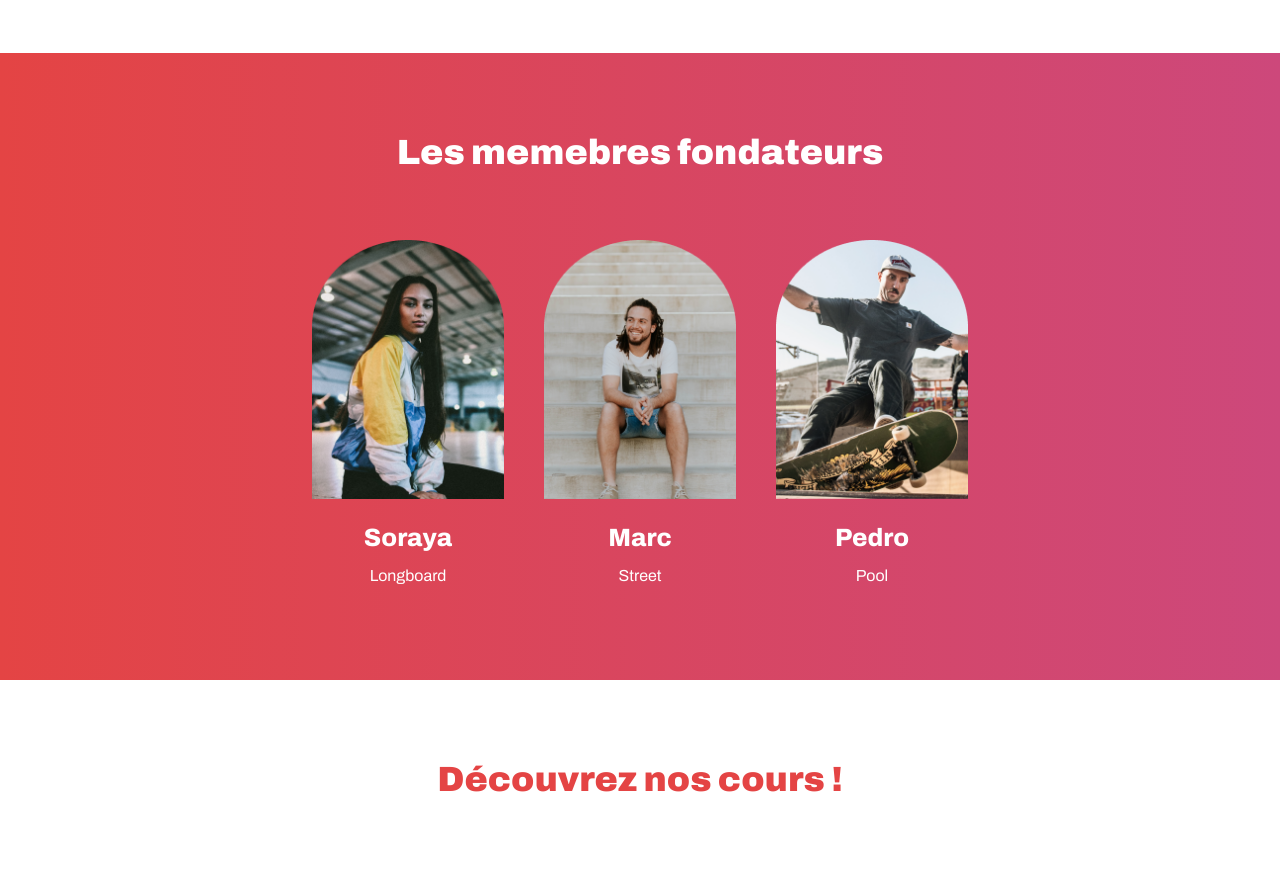
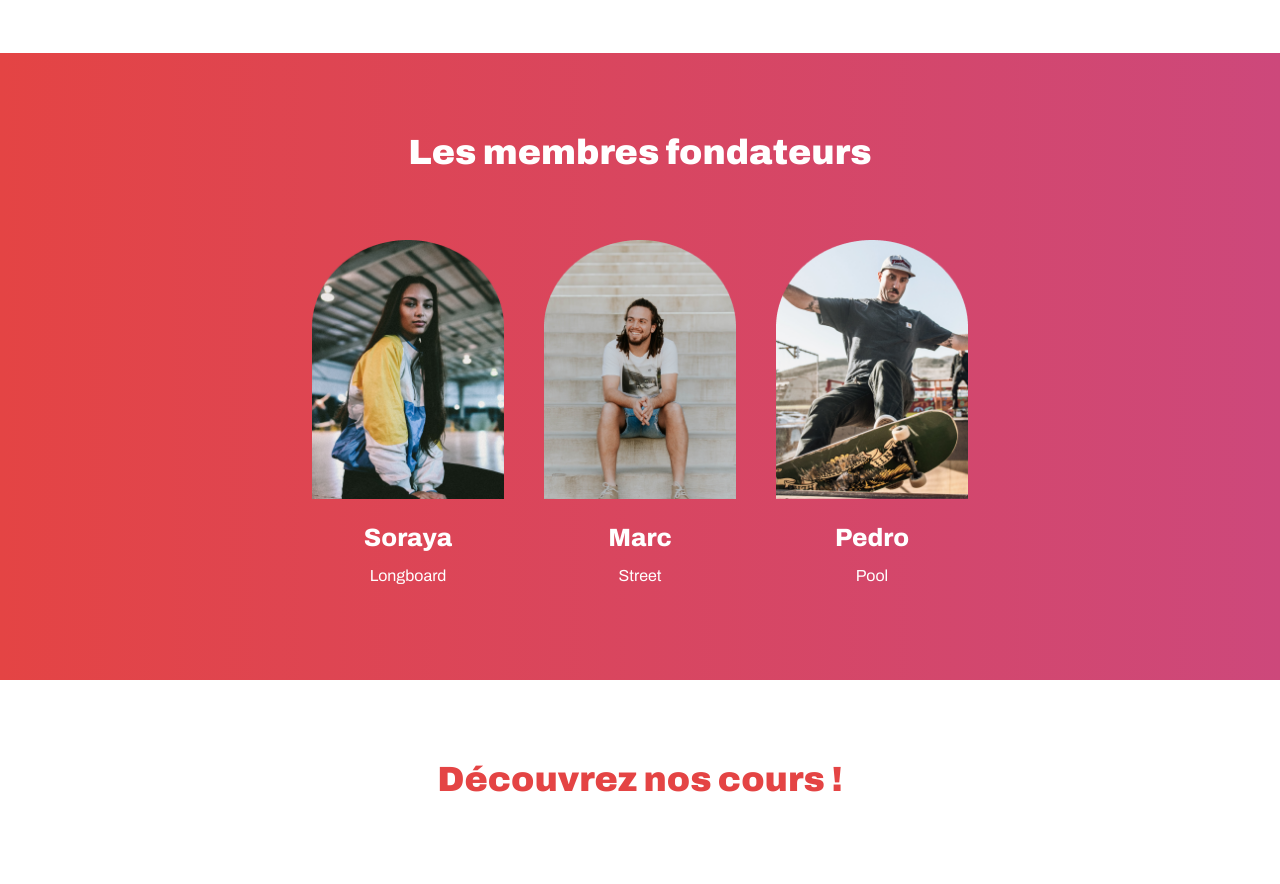
Before and after one commit to AlexisNoukan/projet-2-Openclassrooms, a plain HTML site: page index.html in a window 1280 px wide. Shown: the part 1280-2164 px from the top of the page. Drawn offline with Linux system fonts and the light colour scheme.

Commit message:
correction

```diff
--- a/index.html
+++ b/index.html
@@ -60,7 +60,7 @@
         <section
           class="whiteContentSection sectionLinearGradientBackground textCenter"
         >
-          <h2>Les memebres fondateurs</h2>
+          <h2>Les membres fondateurs</h2>
           <div class="directionRow">
             <article>
               <img src="./images/soraya.png" />
```
